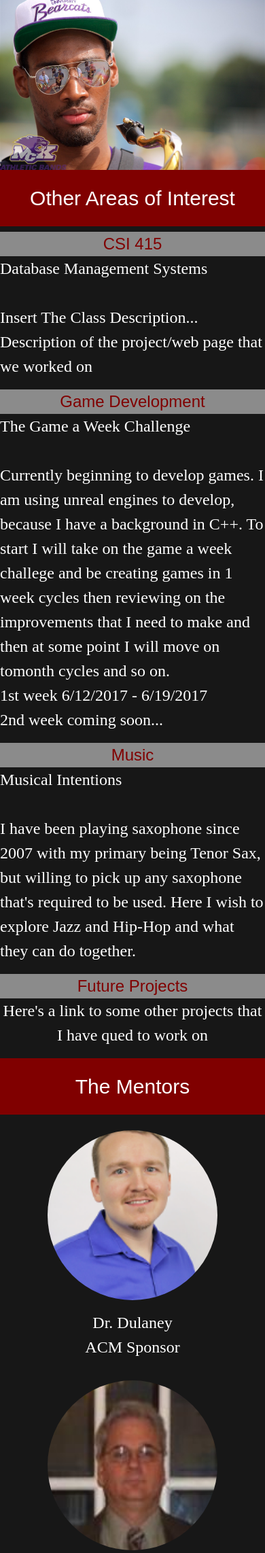
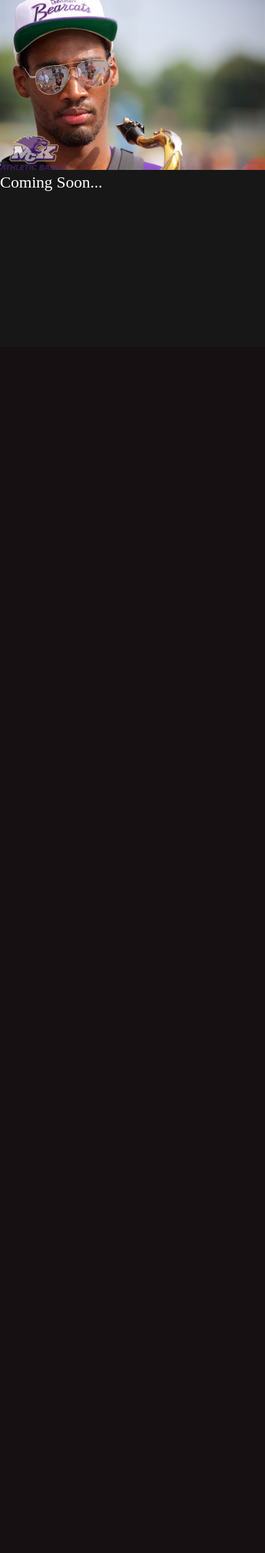
Before and after one commit to jetroutman/jetroutman.github.io, a PHP site: page /profile/csi415.html in a window 390 px wide. Shown: the part 334-2619 px from the top of the page at 68% size. After the commit the page ends 615 px from the top, so only its background shows below. Run offline with PHP 8.4, Linux system fonts and the light colour scheme.

Commit message:
Profile changes
-added home button
-added csi 415 description
-changed csi 415 page to coming soon

```diff
--- a/css/Blueprint.css
+++ b/css/Blueprint.css
@@ -16,7 +16,7 @@ body{
 	display: inline-flex;
 }
 .menu-items a{
-	width: calc(100vw / 6);
+	width: calc(100vw / 7);
 }
 .navigation{
 	z-index: 100;
@@ -200,3 +200,12 @@ h2{
 	margin-right: 15px;
 	text-align: right;
 }
+@media(max-width: 680px){
+	.left{
+		width: 100%;
+	}
+	.right{
+		width: 100%;
+		padding-right: 15px;
+	}
+}
--- a/profile/csi415.html
+++ b/profile/csi415.html
@@ -31,6 +31,8 @@
       </button>
       <div class="menu-items">
         <a href="../index.html"><img src="../pictures/IS.ico" style="width: 45px; height: 45px;"></a>
+        <a href="home.html">Home</a>
+        <a href="home.html">Home</a>
         <a href="resume.html">R&eacute;sum&eacute;</a>
         <a href="csi415.html">CSI 415</a>
         <a href="games.html">Game Dev</a>
@@ -55,47 +57,6 @@
       </div>
     </div>
 
-    <div class="row">
-      <h1 class="col-12" style="text-align: center;">Other Areas of Interest</h1>
-      <div class="col-12 col-md-4 csi">
-        <a href="csi415.html">CSI 415</a>
-        <p>Database Management Systems<br><br>
-        Insert The Class Description...<br>
-        Description of the project/web page that we worked on</p>
-      </div>
-      <div class="col-12 col-md-4 games">
-        <a href="games.html">Game Development</a>
-        <p>The Game a Week Challenge<br><br>
-        Currently beginning to develop games. I am using unreal engines to develop, because I have a background in C++. To start I will take on the game a week challege and be creating games in 1 week cycles then  reviewing on the improvements that I need to make and then at some point I will move on tomonth cycles and so on.<br>
-        1st week 6/12/2017 - 6/19/2017<br>
-        2nd week coming soon...</p>
-      </div>
-      <div class="col-12 col-md-4 music">
-        <a href="music.html">Music</a>
-        <p>Musical Intentions<br><br>
-        I have been playing saxophone since 2007 with my primary being Tenor Sax, but willing to pick up any saxophone that's required to be used. Here I wish to explore Jazz and Hip-Hop and what they can do together.<br>
-        </p>
-      </div>
-      <div class="col-12 future">
-        <a href="future.html">Future Projects</a>
-        <p>Here's a link to some other projects that I have qued to work on</p>
-      </div>
-    </div>
-
-    <div class="row">
-      <h1 style="width: 100%; text-align: center;">The Mentors</h1>
-      <div class="info col-12 col-md-6 text-center">
-        <a href="http://www.mckendree.edu/directory/christopher-dulaney.php">
-          <img src="../pictures/cj_dulaney.png" class="img-circle img-responsive center-block img-panel">
-        </a>
-        <p>Dr. Dulaney<br>ACM Sponsor</p>
-      </div>
-      <div class="info col-12 col-md-6 text-center">
-        <a href="http://www.mckendree.edu/directory/kian-pokorny.php">
-          <img src="../pictures/KLPokorny.jpg" class="img-circle img-responsive center-block img-panel">
-        </a>
-        <p>Dr. Pokorny<br>Head of Computer Science Department</p>
-      </div>
-    </div>
+    Coming Soon...
   </body>
 </html>
--- a/profile/games.html
+++ b/profile/games.html
@@ -31,6 +31,7 @@
       </button>
       <div class="menu-items">
         <a href="../index.html"><img src="../pictures/IS.ico" style="width: 45px; height: 45px;"></a>
+        <a href="home.html">Home</a>
         <a href="resume.html">R&eacute;sum&eacute;</a>
         <a href="csi415.html">CSI 415</a>
         <a href="games.html">Game Dev</a>
--- a/profile/home.html
+++ b/profile/home.html
@@ -31,6 +31,7 @@
       </button>
       <div class="menu-items">
         <a href="../index.html"><img src="../pictures/IS.ico" style="width: 45px; height: 45px;"></a>
+        <a href="home.html">Home</a>
         <a href="resume.html">R&eacute;sum&eacute;</a>
         <a href="csi415.html">CSI 415</a>
         <a href="games.html">Game Dev</a>
@@ -59,8 +60,8 @@
       <div class="col-12 col-md-4 csi">
         <a href="csi415.html">CSI 415</a>
         <p>Database Management Systems<br><br>
-        Insert The Class Description...<br>
-        Description of the project/web page that we worked on</p>
+        This course built upon the concepts presented in CSI 215 about database schemeas. Topics covered will included SQL tuning, and the implementation, support, and maintenance of relational databases. In addition, techniques for architecting, building, and scaling databases for future growth were presented. Special emphasis were given to database security, performance, and availability.<br>
+        Throughout the course of the class we built a website using a traditional liniux machine. On the webserver that we hosted we demostrated utilizing php, html, and css and even some Java. The orginal project is no longer being hosted, but using this space I will try to host the orginal project.</p>
       </div>
       <div class="col-12 col-md-4 games">
         <a href="games.html">Game Development</a>
--- a/profile/music.html
+++ b/profile/music.html
@@ -31,6 +31,7 @@
       </button>
       <div class="menu-items">
         <a href="../index.html"><img src="../pictures/IS.ico" style="width: 45px; height: 45px;"></a>
+        <a href="home.html">Home</a>
         <a href="resume.html">R&eacute;sum&eacute;</a>
         <a href="csi415.html">CSI 415</a>
         <a href="games.html">Game Dev</a>
```
Also changed, not shown: profile/resume.html (+4 -4 lines).
